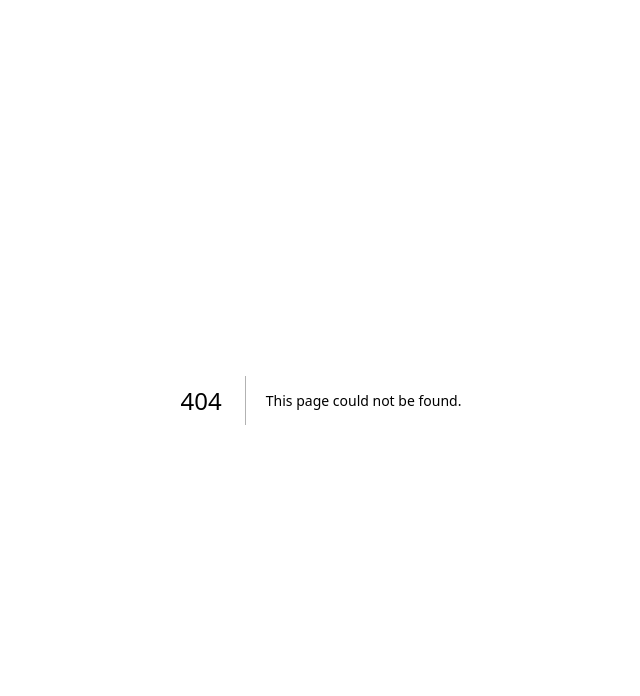
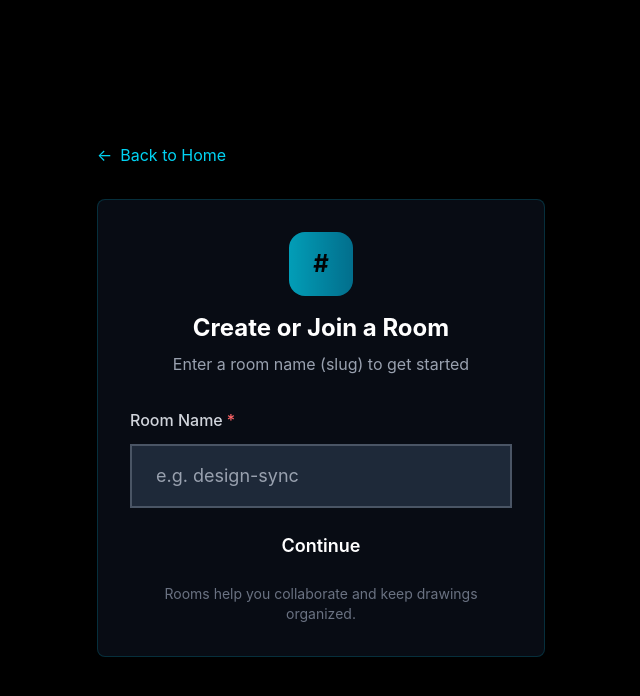
Before and after one commit to Jimil1407/exacalidraw, a Next.js app in the folder apps/excali-fe/: page /rooms in a window 1280 px wide. Before the commit this address had no page. Shown: the top 696 px of the page, without its empty margins (319-959 px from the left). Built offline with nearby package versions, Linux system fonts and the light colour scheme.

Commit message:
added a create room option

```diff
--- /dev/null
+++ b/apps/excali-fe/app/rooms/page.tsx
@@ -0,0 +1,94 @@
+"use client"
+import { BACKEND_URL } from "@/app/config";
+import axios from "axios";
+import Link from "next/link";
+import { useState } from "react";
+import { Button } from "../../../../packages/ui/src";
+
+export default function CreateRoomPage() {
+  const [slug, setSlug] = useState("");
+  const [loading, setLoading] = useState(false);
+  const [error, setError] = useState("");
+
+  const handleSubmit = async (e: React.FormEvent<HTMLFormElement>) => {
+    e.preventDefault();
+    setLoading(true);
+    setError("");
+
+    try {
+      const trimmed = slug.trim();
+      if (!trimmed) throw new Error("Room name is required");
+
+      const existing = await axios.get(`${BACKEND_URL}/room/${trimmed}`);
+      if (existing.data?.room) {
+        window.location.href = `/canvas/${existing.data.room.slug}`;
+        return;
+      }
+
+      await axios.post(`${BACKEND_URL}/create-room`, { slug: trimmed });
+      const created = await axios.get(`${BACKEND_URL}/room/${trimmed}`);
+      if (created.data?.room) {
+        window.location.href = `/canvas/${created.data.room.slug}`;
+        return;
+      }
+
+      throw new Error("Room not found after creation");
+    } catch (err) {
+      setError(err instanceof Error ? err.message : "Failed to create/join room");
+    } finally {
+      setLoading(false);
+    }
+  };
+
+  return (
+    <div className="min-h-screen bg-black flex items-center justify-center p-4">
+      <div className="w-full max-w-md">
+        <Link href="/" className="inline-flex items-center text-cyan-400 hover:text-cyan-300 mb-8 transition-colors duration-200">
+          <span className="mr-2">←</span>
+          Back to Home
+        </Link>
+
+        <div className="bg-gray-900/50 border border-cyan-500/20 rounded-lg p-8 backdrop-blur-sm">
+          <div className="text-center mb-8">
+            <div className="w-16 h-16 bg-gradient-to-r from-cyan-400 to-cyan-600 rounded-2xl mx-auto mb-4 flex items-center justify-center animate-pulse">
+              <span className="text-2xl font-bold text-black">#</span>
+            </div>
+            <h1 className="text-2xl font-bold text-white mb-2">Create or Join a Room</h1>
+            <p className="text-gray-400">Enter a room name (slug) to get started</p>
+          </div>
+
+          <form onSubmit={handleSubmit} className="space-y-6">
+            <div className="space-y-3">
+              <label htmlFor="slug" className="block text-gray-300 text-md font-medium">
+                Room Name<span className="text-red-400 ml-1">*</span>
+              </label>
+              <input
+                id="slug"
+                type="text"
+                placeholder="e.g. design-sync"
+                value={slug}
+                onChange={(e) => setSlug(e.target.value)}
+                required
+                className="w-full px-6 py-4 text-lg bg-gray-800 border-2 text-white placeholder:text-gray-400 transition-all duration-200 focus:outline-none focus:ring-2 focus:ring-offset-2 focus:ring-offset-gray-900 focus:ring-cyan-500 border-gray-600 focus:border-cyan-500"
+              />
+            </div>
+
+            {error && (
+              <div className="text-red-400 text-sm bg-red-500/10 border border-red-500/20 rounded-lg p-3">
+                {error}
+              </div>
+            )}
+
+            <Button type="submit" variant="primary" size="lg" loading={loading} className="w-full">
+              Continue
+            </Button>
+          </form>
+
+          <div className="mt-6 text-center text-gray-500 text-sm">
+            Rooms help you collaborate and keep drawings organized.
+          </div>
+        </div>
+      </div>
+    </div>
+  );
+}
--- a/apps/excali-fe/components/AuthPage.tsx
+++ b/apps/excali-fe/components/AuthPage.tsx
@@ -3,7 +3,7 @@
 import { useState } from "react";
 import Link from "next/link";
 import { Button } from "../../../packages/ui/src";
-import { HTTP_URL } from "@/app/config";
+import { BACKEND_URL } from "@/app/config";
 
 interface InputProps {
   id?: string;
@@ -97,7 +97,7 @@ export function Authpage({ isSignin }: { isSignin: boolean }) {
     setError("");
 
     try {
-      const endpoint = isSignin ? `${HTTP_URL}/signin` : `${HTTP_URL}/signup`;
+      const endpoint = isSignin ? `${BACKEND_URL}/signin` : `${BACKEND_URL}/signup`;
       const body = isSignin ? { email, password } : { email, password, name };
 
       const response = await fetch(endpoint, {
@@ -114,7 +114,7 @@ export function Authpage({ isSignin }: { isSignin: boolean }) {
 
       if (data.token) {
         localStorage.setItem("token", data.token);
-        window.location.href = "/dashboard";
+        window.location.href = "/rooms";
       }
     } catch (err) {
       setError(err instanceof Error ? err.message : "An error occurred");
```
